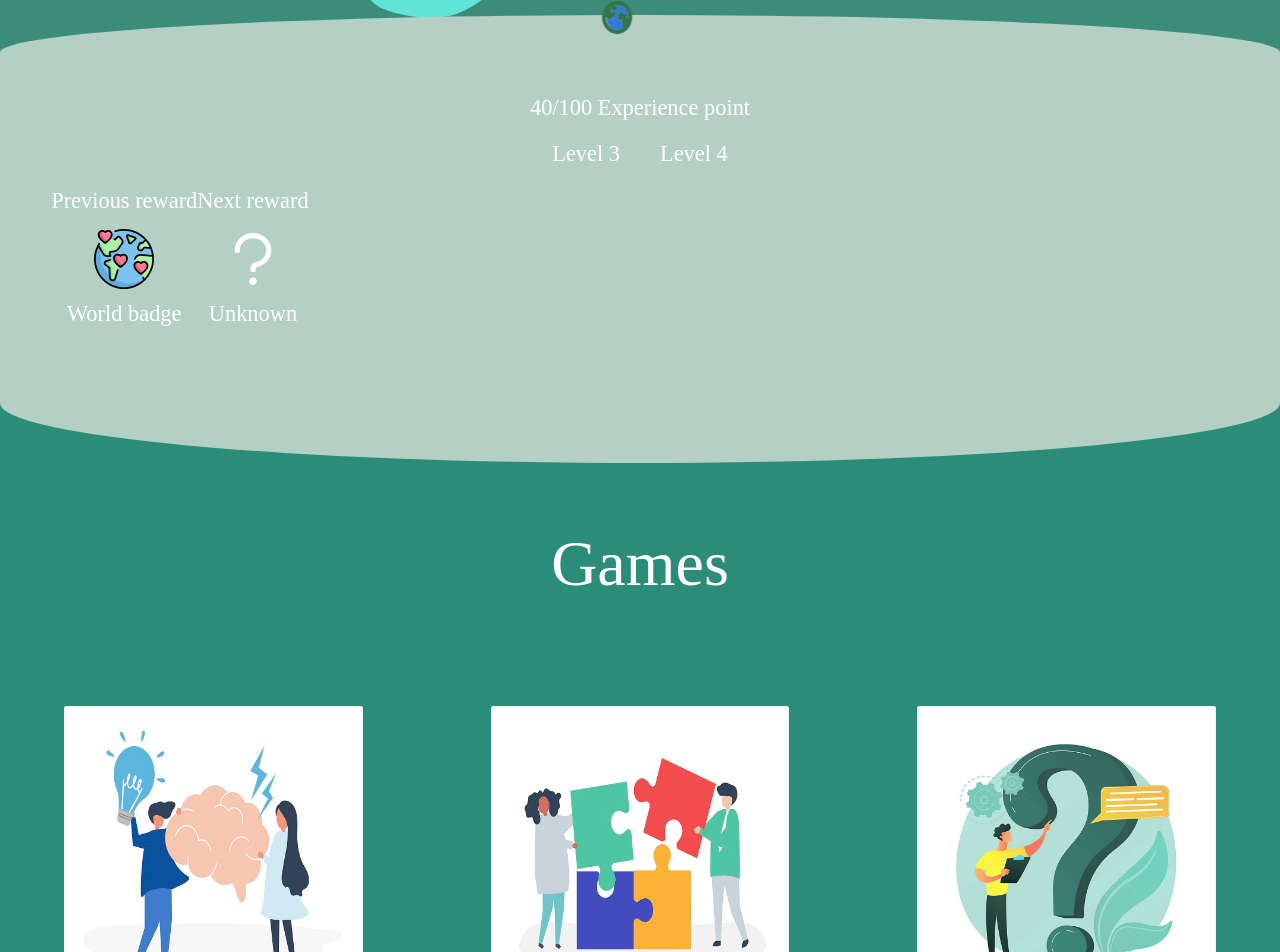
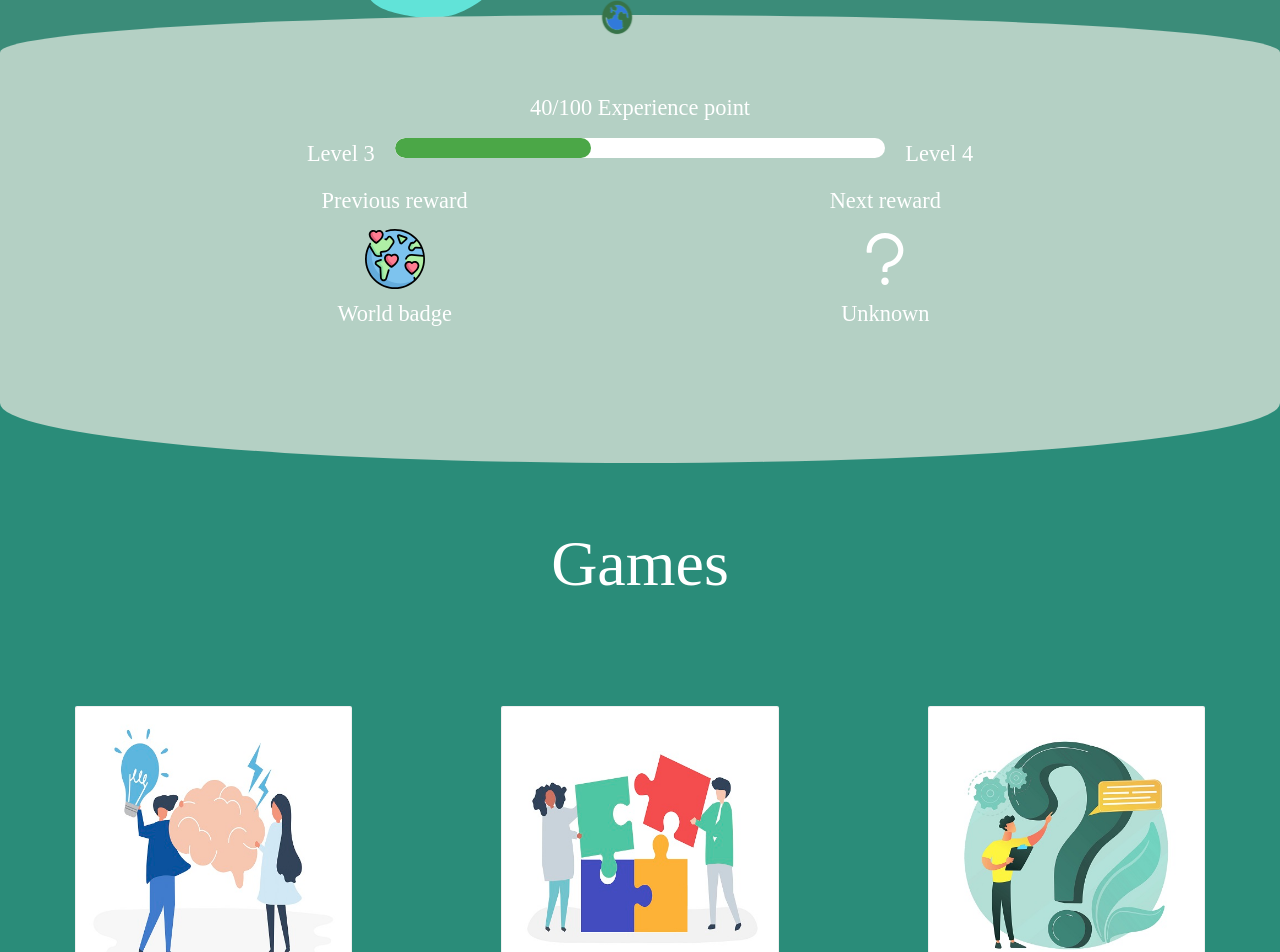
Before and after one commit to ReCoded-Org/capstone-istanbul-juniper, a React (Create React App) app: page /games in a window 1280 px wide. Shown: the part 60-1012 px from the top of the page. Built offline with nearby package versions, Linux system fonts and the light colour scheme; no server answers; a web font is replaced by a local one.

Commit message:
Fix Games Page (#122)
* first commit

* remove console log

* fix test

* decrease width

Co-authored-by: YamanSammani <yaman.mys@gmail.com>
Co-authored-by: Ammar Sammour <35445761+Ammar-64@users.noreply.github.com>

```diff
--- a/src/components/gamespage/GamesPageImageGrid/index.css
+++ b/src/components/gamespage/GamesPageImageGrid/index.css
@@ -9,7 +9,7 @@
 }
 
 .gamePageImageGrid__col__link {
-  width: 70%;
+  width: 65%;
   margin: auto;
 }
 
--- a/src/components/gamespage/GamesPageProgressSection/index.jsx
+++ b/src/components/gamespage/GamesPageProgressSection/index.jsx
@@ -40,7 +40,7 @@ const ProgressSection = ({
         </h3>
       </Row>
       <Row justify="center" className="progressSectionContainer___row">
-        <Col xs={GRID_SPANS.currLevelSpan}>
+        <Col xs={GRID_SPANS.currLevel}>
           <h3
             className={`progressSectionContainer___row___header ${
               // Arabic reverts positions of level texts. Adaptive class naming is required for appropriate alignment and padding.
@@ -55,7 +55,7 @@ const ProgressSection = ({
             })}
           </h3>
         </Col>
-        <Col xs={GRID_SPANS.progressBarSpan}>
+        <Col xs={GRID_SPANS.progressBar}>
           <Progress
             percent={progressData.currentXP}
             className="progressSectionContainer___row___progressBar"
@@ -65,7 +65,7 @@ const ProgressSection = ({
             showInfo={false}
           />
         </Col>
-        <Col xs={GRID_SPANS.nextLevelSpan}>
+        <Col xs={GRID_SPANS.nextLevel}>
           <h3
             className={`progressSectionContainer___row___header ${
               currentLanguage === "ar"
@@ -78,7 +78,7 @@ const ProgressSection = ({
         </Col>
       </Row>
       <Row className="progressSectionContainer___row">
-        <Col xs={GRID_SPANS.previousRewardSpan}>
+        <Col xs={GRID_SPANS.previousReward}>
           <h3 className="progressSectionContainer___row___header">
             {t("gamesPage.previousReward")}
           </h3>
@@ -94,7 +94,7 @@ const ProgressSection = ({
             {t("gamesPage.badgeDescription")}
           </h3>
         </Col>
-        <Col xs={GRID_SPANS.nextRewardSpan}>
+        <Col xs={GRID_SPANS.nextReward}>
           <h3 className="progressSectionContainer___row___header">
             {t("gamesPage.nextReward")}
           </h3>
```
Also changed, not shown: 2 other files (tests, documents, lock files or other folders).
